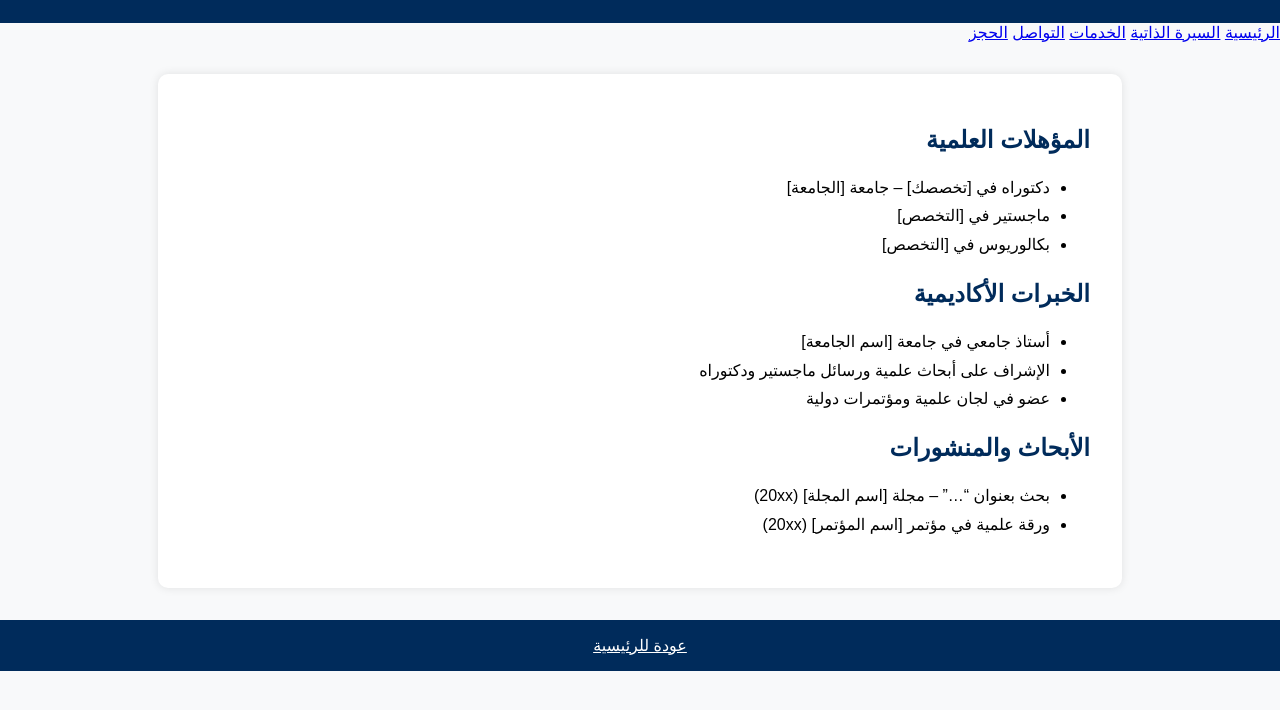
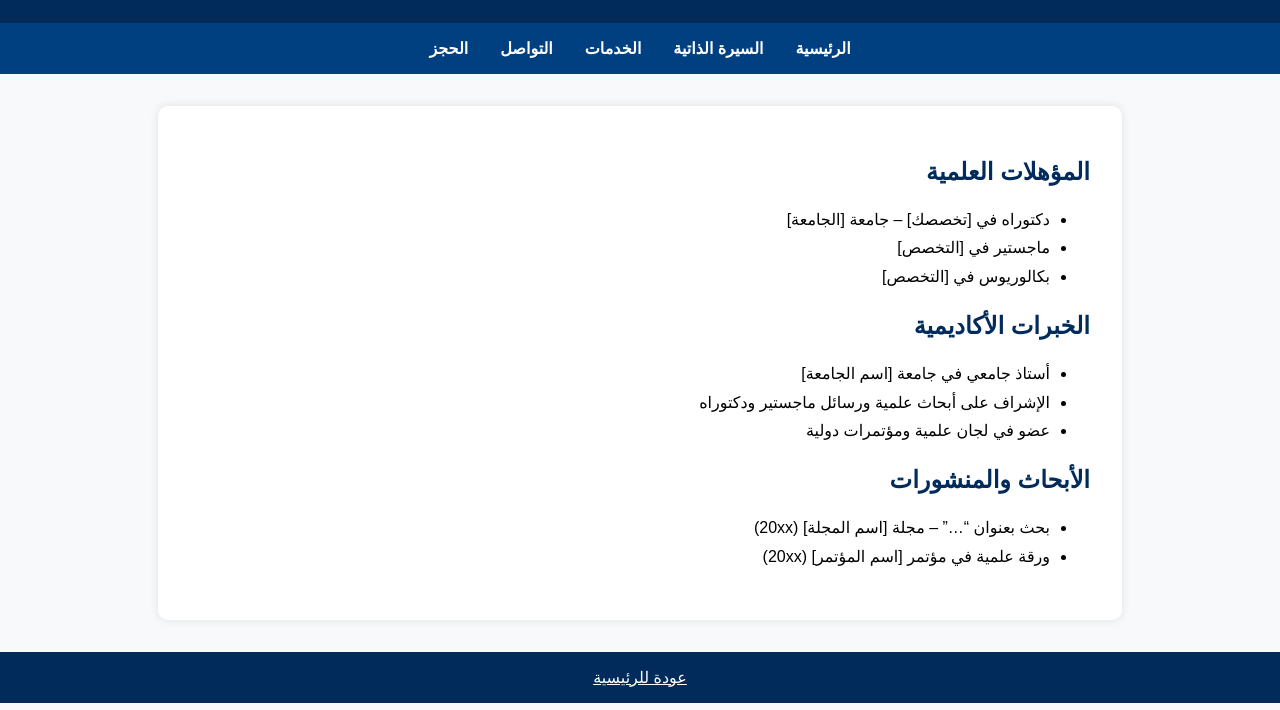
Before and after one commit to mohamadalwazab/mohammed-alwazzab, a plain HTML site: page cv.html in a window 1280 px wide. Shown: the part 90-800 px from the top of the page. Drawn offline with Linux system fonts and the light colour scheme.

Commit message:
Update cv.html

```diff
--- a/cv.html
+++ b/cv.html
@@ -10,6 +10,25 @@
     main { max-width: 900px; margin: 2rem auto; background: white; padding: 2rem; border-radius: 10px; box-shadow: 0 0 10px rgba(0,0,0,0.1); }
     h2 { color: #002b5b; }
     ul { line-height: 1.8; }
+
+    nav {
+  background: #004080;
+  display: flex;
+  justify-content: center;
+}
+nav a {
+  color: white;
+  text-decoration: none;
+  padding: 1rem;
+  display: block;
+  transition: 0.3s;
+  font-weight: bold;
+}
+nav a:hover {
+  background: #ffd700;
+  color: #002b5b;
+}
+
   </style>
 </head>
 <body>
```
